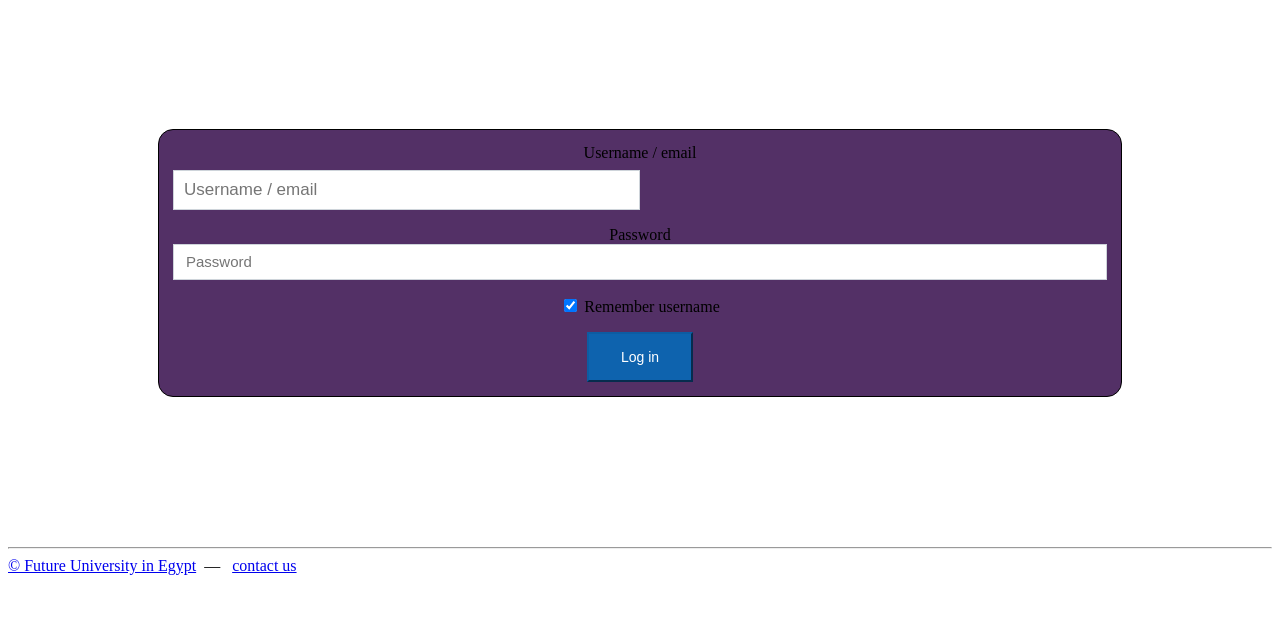
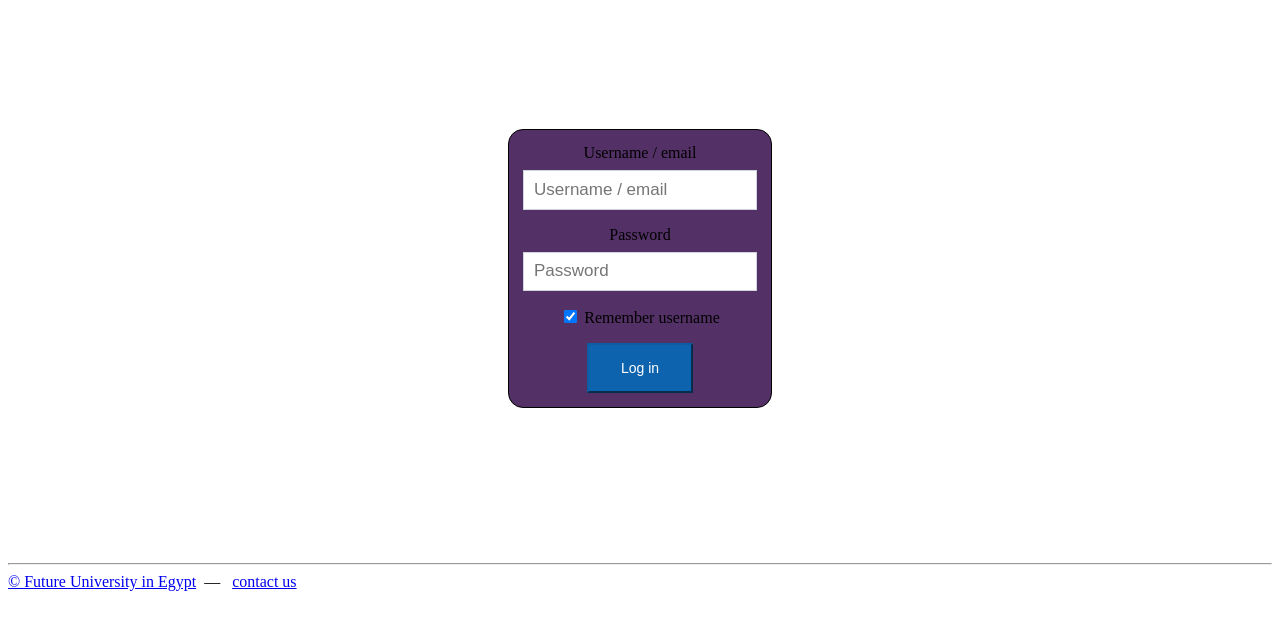
Before and after one commit to 20193663/DM324-a1.3, a plain HTML site: page login.html in a window 1280 px wide. Shown: the part 66-696 px from the top of the page. Drawn offline with Linux system fonts and the light colour scheme.

Commit message:
Update style.css

```diff
--- a/style.css
+++ b/style.css
@@ -71,7 +71,11 @@ form {
     border: 1px solid black;
     border-radius: 15px;
     padding: 14px;
-    margin: 150px;
+    margin-left: 500px;
+    margin-right: 500px;
+    margin-top: 150px;
+    margin-bottom: 155px;
+    width: fixed;
     background-color: #533066;
     /*background-color: lightblue;*/
 }
@@ -112,8 +116,8 @@ fieldset{
     margin: 20px;
 }
 
-input[type=text],[type=email],[type=tel],[type=date],select,textarea{
-    width: 50%;
+input[type=text],[type=email],[type=tel],[type=date],[type=password],select,textarea{
+    /*width: 100%;*/
     padding: 6px 10px;
     margin: 8px 0px;
     box-sizing: border-box;
```
